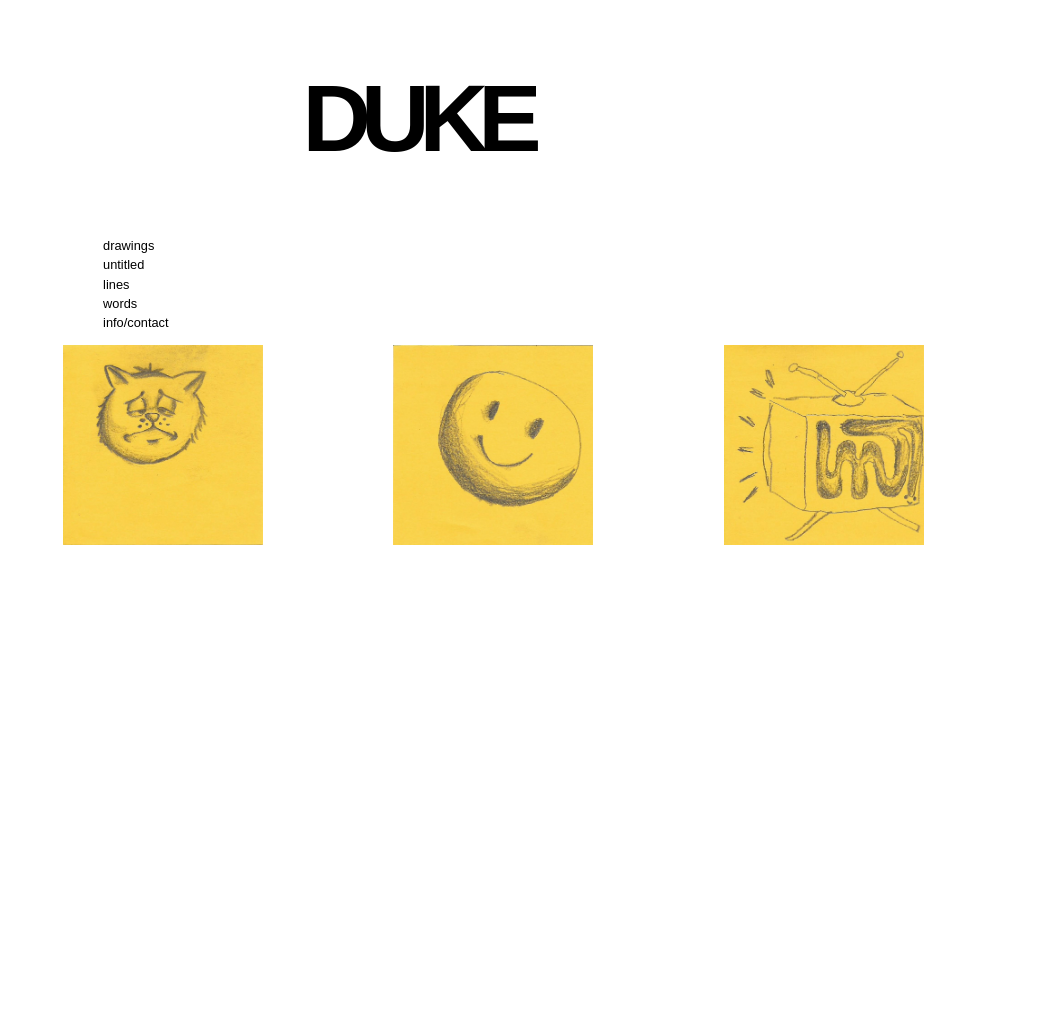
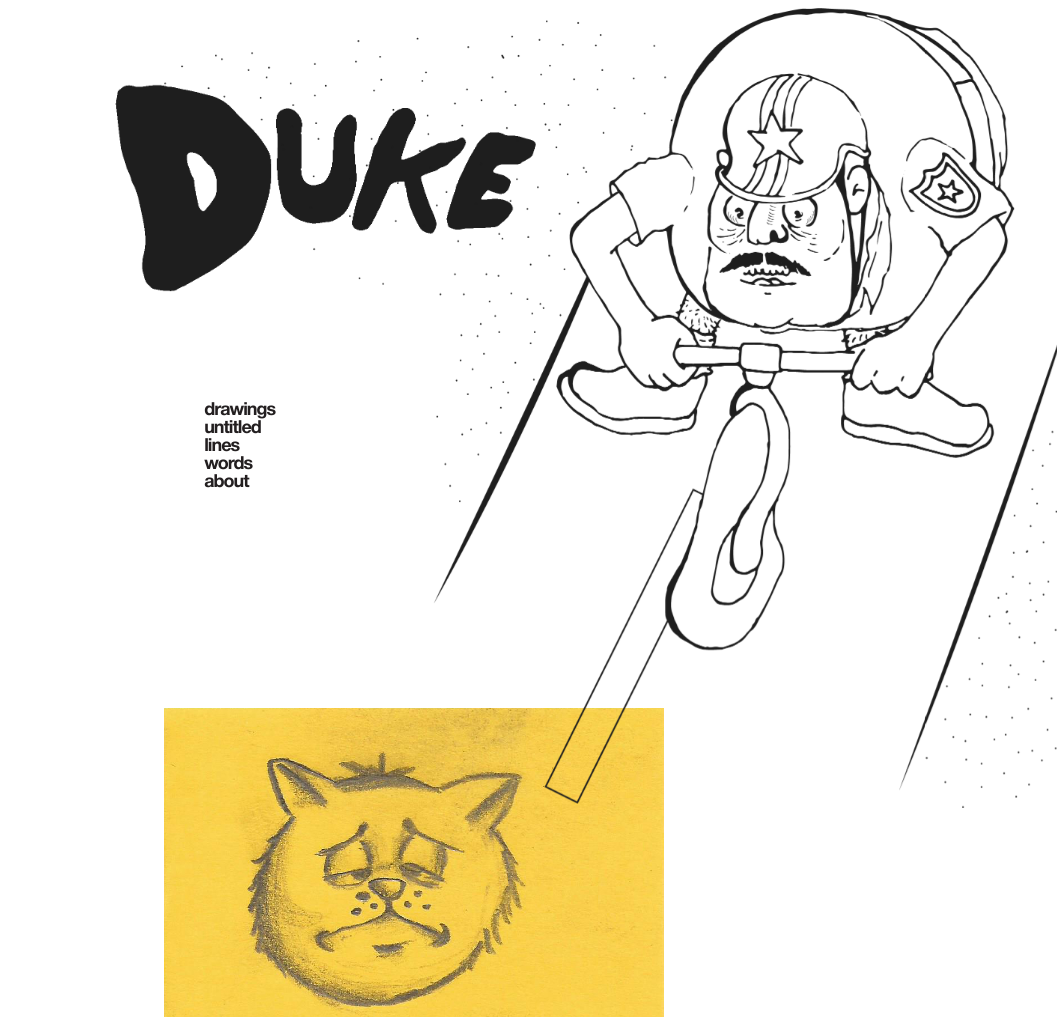
Before and after one commit to JCChocce/Web-Design, a plain HTML site: page index.html in a window 1280 px wide. Shown: the top 1017 px of the page, without its empty margins (223-1280 px from the left). Before the commit the page ends 800 px from the top, so only its background shows below. Drawn offline with Linux system fonts and the light colour scheme.

Commit message:
Add files via upload

```diff
--- a/css/style.css
+++ b/css/style.css
@@ -1,39 +1,62 @@
 @font-face {
     font-family: "FirstFont";
-    src: url("css/fonts/HelveticaNeueCyr-Bold.ttf")
+    src: url("fonts/HelveticaNeueCyr-Bold.ttf")
 }
 
-#gato {
-    height: 200px;
-    width: 200px;
-    margin-left: 22%;
+#grid {
+    display: grid;
+    grid-template-columns: 30% 20% 20% 30%;
+    grid-template-rows: 35% auto 35%;
+    height: 100vh;
 }
 
-#cara {
-    height: 200px;
-    width: 200px;
-    margin-left: 10%;
-}
-
-#tv {
-    height: 200px;
-    width: 200px;
-    margin-left: 10%;
+#container {
+    position: relative;
 }
 
 #duke {
-    font-family: Arial, Helvetica, sans-serif;
-    font-weight: bolder;
-    text-align: center;
-    font-size: 95px;
-    letter-spacing: -10px;
+    height: 45%;
+    width: auto;
+    padding-left: 25%;
+    position: absolute;
+}
+
+#bike {
+    height: 100%;
+    position: fixed;
+}
+
+#cat{
+    height: 500px;
+    width: 500px;
+    padding-top: 700px;
+    align-items: center;
+}
+
+#tv{
+    height: 500px;
+    width: 500px;
+    align-items: center;
+}
+
+#face{
+    height: 500px;
+    width: 500px;
+    align-items: center;
 }
 
 .text {
-    font-family: Arial, Helvetica, sans-serif;
-    font-weight: 300;
     text-align: left;
-    margin-left: 22%;
-    line-height: 1.5;
-    font-size: 80%;
+    position: absolute;
+    padding-top: 350px;
 }
+
+.text a {
+    text-decoration: none;
+    color: #231F20;
+    font-family: "FirstFont";
+    line-height: 1em;
+    font-size: 18px;
+    font-weight:700;
+    letter-spacing: -1px;
+}
--- a/index.html
+++ b/index.html
@@ -14,35 +14,43 @@
 </head>
 
 <body>
+    <div id="grid">
         <header>
-        <h1 id="duke">DUKE</h1>
+            <img id="duke" src="images/dukee.gif" alt="title">
             <nav></nav>
         </header>
 
         <main >
-        <div>
+            <div id="container">
+                <img id="bike" src="images/bici.png" alt="bici">
                 <h2 class="text">
                     <ul style="list-style-type: none;">
+                        <a href="drawings.html" target="_blank">
                             <li>drawings</li>
+                        </a>
+                        <a href="untitled.html" target="_blank">
                             <li>untitled</li>
+                        </a>
+                        <a href="lines.html" target="_blank">
                             <li>lines</li>
+                        </a>
+                        <a href="words.html" target="_blank">
                             <li>words</li>
-                    <li>info/contact</li>
+                        </a>
+                        <a href="about.html" target="_blank">
+                            <li>about</li>
+                        </a>
                     </ul>
                 </h2>
+
             </div>
-
             <div>
-            <img id="gato" src="images/cat.jpg" alt="cat">
-            <img id="cara" src="images/face.jpeg" alt="face">
-            <img id="tv" src="images/TV.jpeg" alt="tv">
+                <img id="cat" src="images/cat.jpg" alt="gato">
+                <img id="tv" src="images/TV.jpeg" alt="tele">
+                <img id="face" src="images/face.jpeg" alt="cara">
             </div>
         </main>
-
-    <footer>
-
-
-    </footer>
-
+    </div>
+    <footer></footer>
 </body>
 </html>
```
Also changed, not shown: drawings.html (added, +13 -0 lines), images/Bike.png (added), images/Cop.png (added), images/bici.png (added), images/dukee.gif (added). Lines whose indentation alone changed are shown as unchanged.
